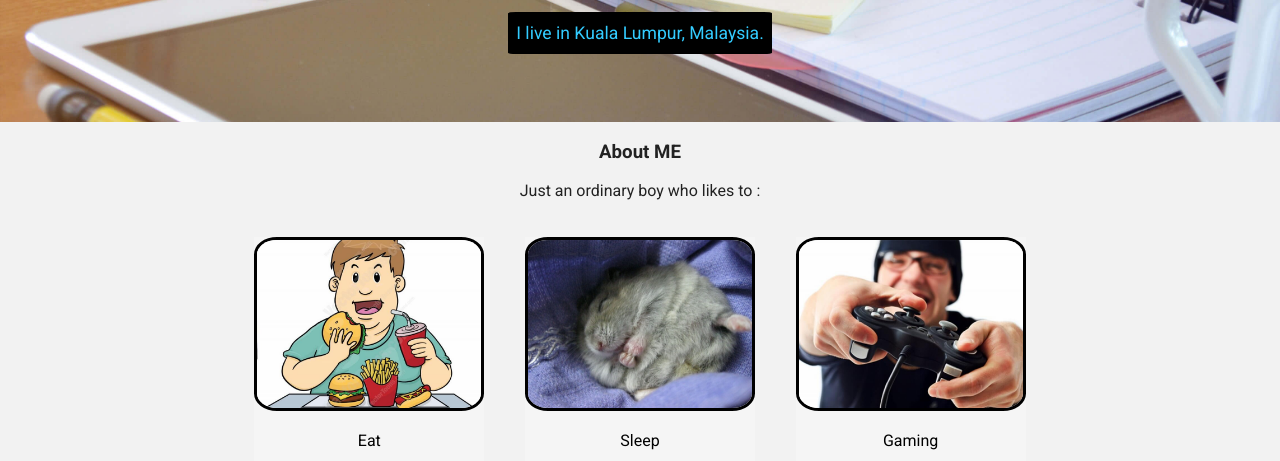
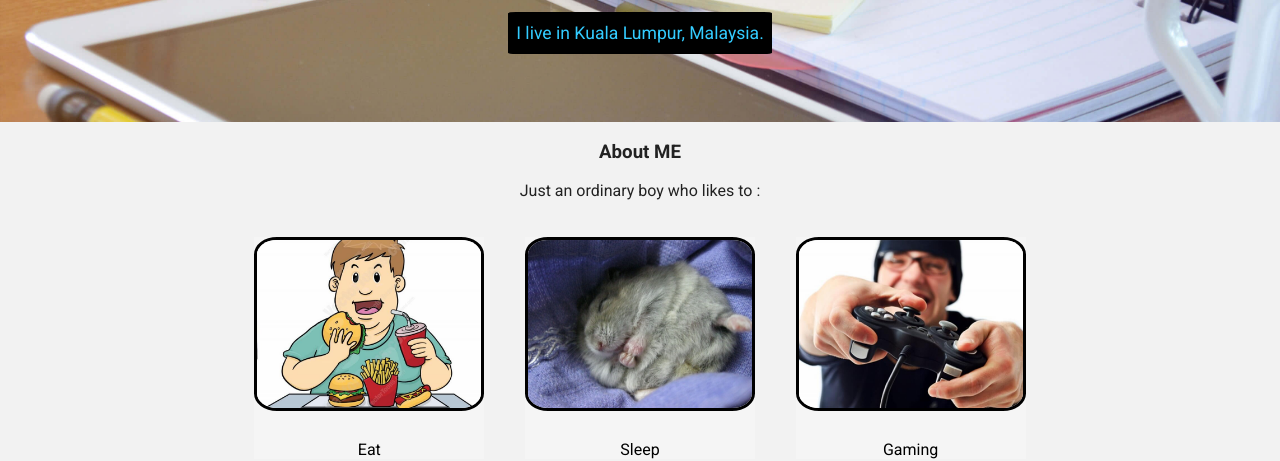
Before and after one commit to kyletong87/portfolio, a plain HTML site: page about.html in a window 1280 px wide. Shown: the part 348-809 px from the top of the page. Drawn offline with Linux system fonts and the light colour scheme; a web font is replaced by a local one.

Commit message:
fix padding on pic desc

```diff
--- a/responsive.css
+++ b/responsive.css
@@ -22,6 +22,8 @@
 
 .activities p {
   color: black;
+  margin: 0;
+  padding-top: 25px;
 }
 
 .hobbies {
```
